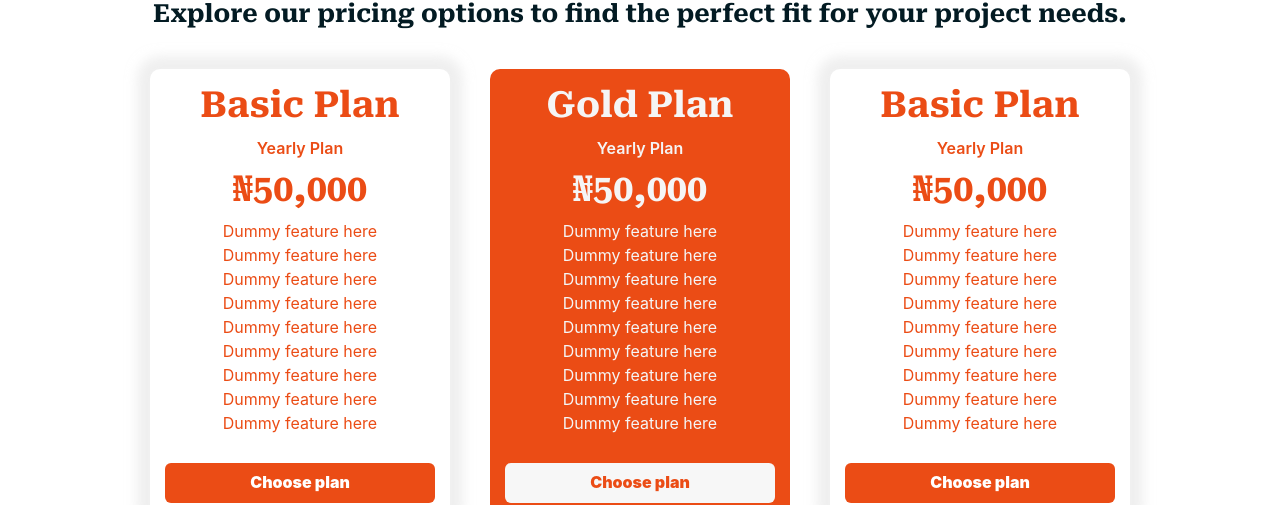
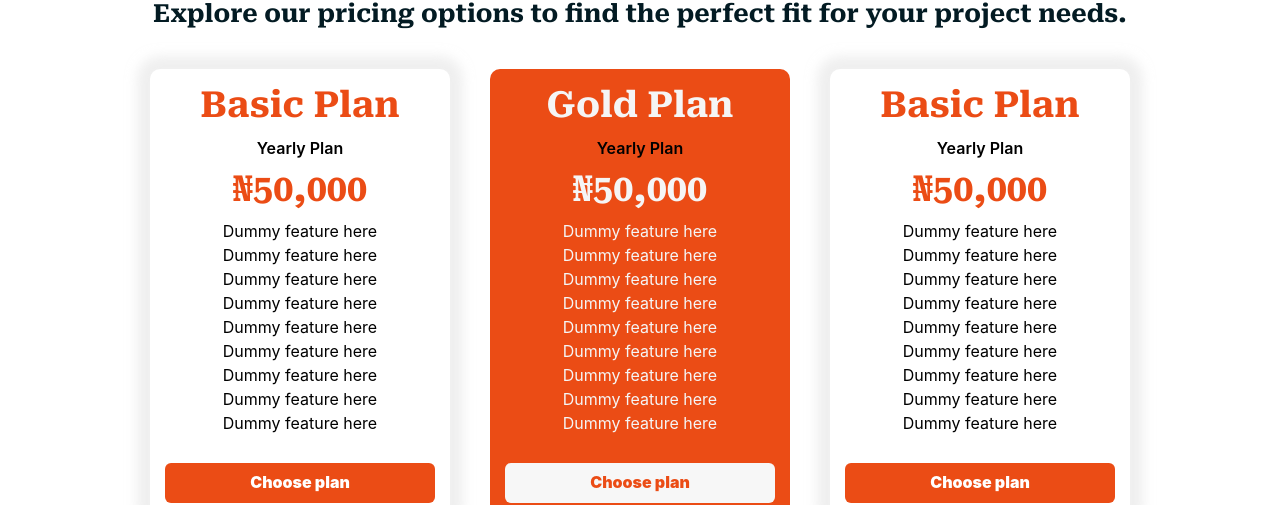
Before and after one commit to oranusi237/Citify-contractors, a React (Create React App) app: page /about in a window 1280 px wide. Shown: the part 1257-1762 px from the top of the page. Built offline with nearby package versions, Linux system fonts and the light colour scheme.

Commit message:
Updating pricing card styling and colors

```diff
--- a/src/Components/Reuseables/Cards/PricingCard.jsx
+++ b/src/Components/Reuseables/Cards/PricingCard.jsx
@@ -2,20 +2,20 @@ import { Box, Stack, ListItem, List, Heading, Text } from "@chakra-ui/react";
 import CustomSolidButton from "../Solidbutton";
 import { primaryColor } from "../colors";
 
-export default function PricingCard({ planName, planDuration, planPrice, numberOfFeatures, feature1, feature2, feature3, feature4, feature5,
+export default function PricingCard({ planName, planDuration, planPrice, feature1, feature2, feature3, feature4, feature5,
     feature6, feature7, feature8, feature9 }) {
 
     const goldPlan = typeof (planName) === "string" && planName.toString().toLowerCase().includes("gold")
 
     return (
         <Box>
-            <Stack margin textAlign="center" borderRadius={10} padding="15px" height="max-content" background={goldPlan ? "#EB4C15" : "white"}
+            <Stack  margin textAlign="center" borderRadius={10} padding="15px" height="max-content" background={goldPlan ? "#EB4C15" : "white"}
                 boxShadow={goldPlan ? "" : "0px 0px 12px 13px rgba(226,226,226,0.54)"} width="300px" >
                 <Heading color={goldPlan ? "whitesmoke" : primaryColor}>{planName}</Heading>
-                <Text fontWeight={600} color={goldPlan ? "whitesmoke" : primaryColor}>{planDuration}</Text>
+                <Text fontWeight={600} color={"black"}>{planDuration}</Text>
                 <Heading color={goldPlan ? "whitesmoke" : primaryColor}>₦{planPrice}</Heading>
-                <List color={goldPlan ? "whitesmoke" : primaryColor}>
-                    <ListItem>{feature1}</ListItem>
+                <List color={goldPlan ? "whitesmoke" : "black"}>
+                    <ListItem fontWeight={"semi-bold"}>{feature1}</ListItem>
                     <ListItem>{feature2}</ListItem>
                     <ListItem>{feature3}</ListItem>
                     <ListItem>{feature4}</ListItem>
@@ -25,7 +25,7 @@ export default function PricingCard({ planName, planDuration, planPrice, numberO
                     <ListItem>{feature8}</ListItem>
                     <ListItem>{feature9}</ListItem>
                 </List>
-                <CustomSolidButton hoverColor={goldPlan && "#ffff"} textColor={goldPlan ? "#EB4C15" : "white"} buttonColor={!goldPlan ? primaryColor : "#F7F7F7"} buttonText={"Choose plan"} />
+                <CustomSolidButton  hoverColor={goldPlan && "#ffff"} textColor={goldPlan ? "#EB4C15" : "white"} buttonColor={!goldPlan ? primaryColor : "#F7F7F7"} buttonText={"Choose plan"} />
             </Stack>
         </Box >
     )
```
